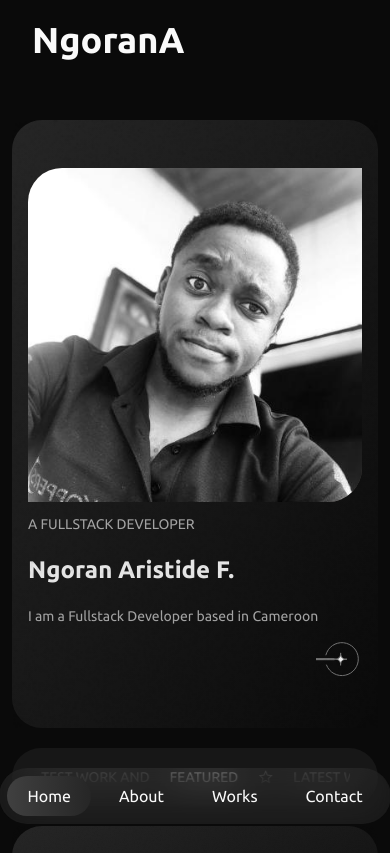
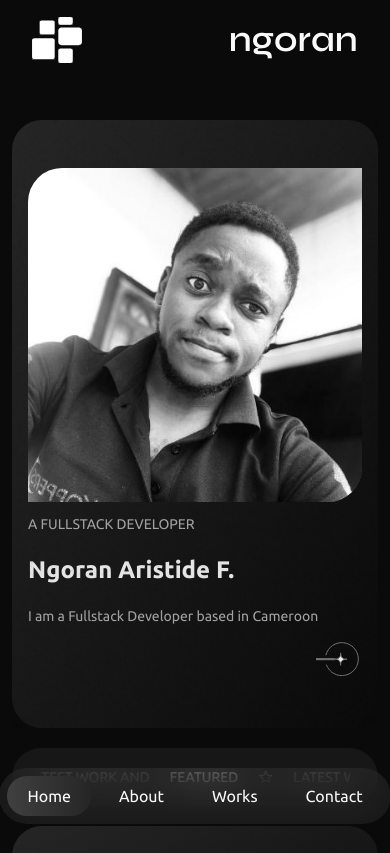
Before and after one commit to NgoranA/portfolio, a Next.js app: page / in a window 390 px wide. Shown: the top 853 px of the page. Built offline with nearby package versions, Linux system fonts and the light colour scheme.

Commit message:
logo addition.

```diff
--- a/src/components/Header.tsx
+++ b/src/components/Header.tsx
@@ -1,13 +1,28 @@
 import React from "react";
 import { Button } from "./ui/button";
 import { NavMenu } from "./NavigationMenu";
+import logo from "../../public/logo1.svg";
+import { Syne } from "next/font/google";
+import Image from "next/image";
+import { cn } from "@/lib/utils";
+
+const syne = Syne({ weight: ["600"], subsets: ["latin"] });
 
 const Header = () => {
   return (
     <header className="text-zinc-600 h-20">
       <div className="max-w-7xl h-full container flex items-center justify-between">
-        <h1 className="text-4xl text-neutral-50 font-bold">NgoranA</h1>
-
+        <div className=" flex items-center w-full md:w-fit justify-between gap-3">
+          <Image src={logo} alt="logo" height={0} width={50} />
+          <h1
+            className={cn(
+              syne.className,
+              "text-4xl text-neutral-50  font-bold",
+            )}
+          >
+            ngoran
+          </h1>
+        </div>
         <NavMenu />
         <Button
           variant={"secondary"}
--- a/src/components/LittleNav.tsx
+++ b/src/components/LittleNav.tsx
@@ -21,8 +21,8 @@ const LittleNav = () => {
     },
   ];
   return (
-    <div className="flex items-center justify-center px-3 w-full overflow-hidden">
-      <nav className="rounded-full px-2 py-2 overflow-hidden backdrop-blur-lg bg-neutral-700/30 md:hidden fixed bottom-5  w-fit">
+    <div className="flex items-center justify-center w-full ">
+      <nav className="rounded-full px-2 py-2 backdrop-blur-lg bg-neutral-700/30 md:hidden fixed bottom-5  w-fit">
         <ul className=" text-neutral-50 flex space-x-2 justify-between items-center">
           {menu.map((link) => {
             return (
```
Also changed, not shown: public/logo1.svg (added).
